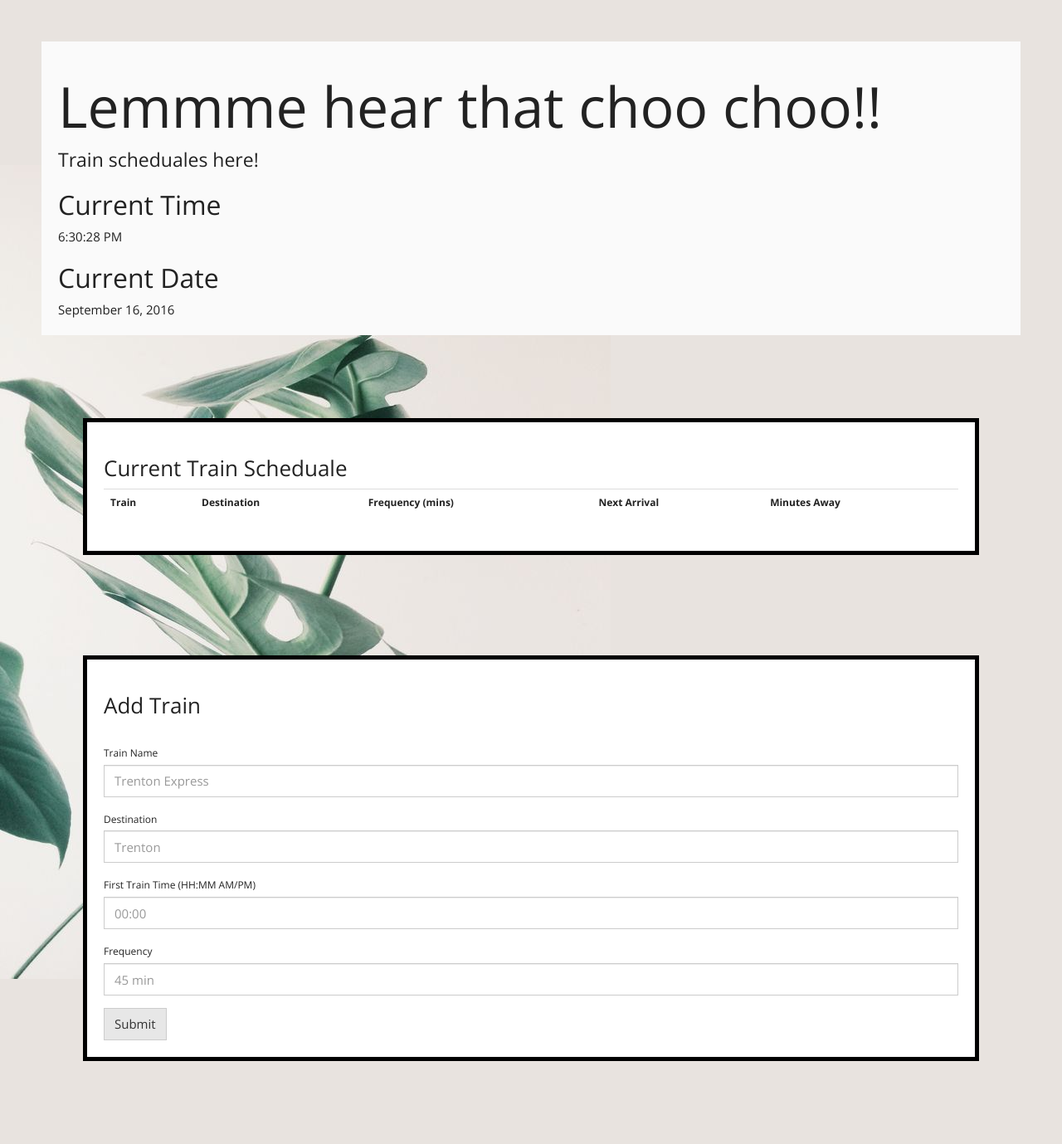
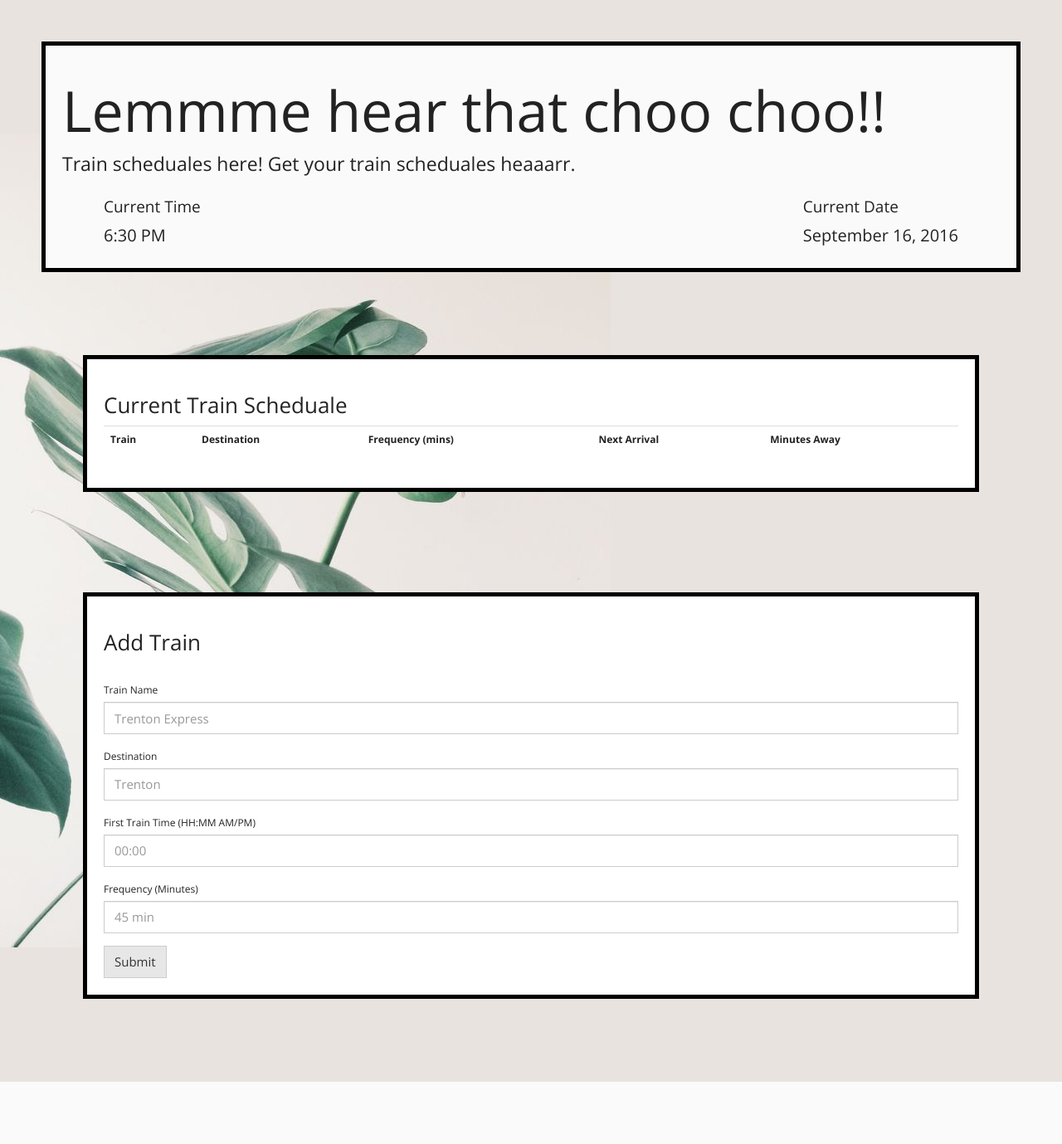
Before and after one commit to An26/TrainScheduale, a PHP site: page /index.html in a window 1280 px wide. Shown: the whole page at 83% size. After the commit the page ends 1304 px from the top, so only its background shows below. Run offline with PHP 8.4, Linux system fonts and the light colour scheme; lists and menus that the app fills with data are empty; some libraries are stand-ins or nearby versions.

Commit message:
finished hw, no bonus yet...

```diff
--- a/assets/css/style.css
+++ b/assets/css/style.css
@@ -9,6 +9,8 @@ body {
 .jumbotron {
 	padding: 20px;
 	margin: 50px;
+	border: 5px solid black;
+
 }
 
 #scheduleDiv {
@@ -30,3 +32,22 @@ body {
 tr #tableHeader {
 	border: none;
 }
+
+#currentTime, #currentDate {
+	font-size: 20px;
+}
+
+#currentTime{
+	float: left;
+	margin-left: 50px;
+}
+
+#currentDate{
+	float: right;
+	margin-right: 50px;
+}
+
+#timeBar {
+	width: 100%;
+	display: inline-block;
+}
--- a/assets/js/app.js
+++ b/assets/js/app.js
@@ -1,12 +1,12 @@
 //showing current date and time on the webpage -- setting up for calculating time
-	var currentTimeView = moment().format('LTS');
+	var currentTimeView = moment().format('LT');
 	var currentDateView = moment().format('LL');
 
 	$('#currentTime').append(currentTimeView);
 	$('#currentDate').append(currentDateView);
 
 
-// Initialize Firebase
+// Initialize firebase
 var config = {
 	apiKey: "AIzaSyBjjNPRDXKAntvJnoE1d7n9qAeTOEc8sbA",
 	authDomain: "train-ing.firebaseapp.com",
@@ -59,34 +59,31 @@ $("#submitTrain").on("click", function() {
 database.ref().on("child_added", function(childSnapshot, prevChildKey){
 	var newTrainName = childSnapshot.val().name;
 	var newDestination = childSnapshot.val().destination;
+
 	var newFrequency = childSnapshot.val().frequency;
 	var newTime = childSnapshot.val().beginTime;
 
 	console.log(childSnapshot.val());
 
+	//Calculating time
+	//var trainFrequency = 15;
+	//var firstTrainTime = "4:30";
+	var firstTrainTimeConverted = moment(newTime, 'hh:mm').subtract(1, 'years');
+	var diffTime = moment().diff(moment(firstTrainTimeConverted), 'minutes');
+	var timeRemainder = diffTime % newFrequency;
+	var timeMinutesUntilTrain = newFrequency - timeRemainder;
+	var nextTrain = moment().add(timeMinutesUntilTrain, "hh:mm");
+
+	console.log('time: ' + newTime);
+	console.log('freq: ' + newFrequency);
+
+	console.log("minute values: " + firstTrainTimeConverted);
+	console.log("current Time: " + currentTimeView);
+	console.log('difference in minutes: ' + diffTime);
+	console.log("time remainder: " + timeRemainder);
+	console.log("minutes til train: " + timeMinutesUntilTrain);
+	console.log("arrival time: " + moment(nextTrain).format('LT'));
 
 
-	$('#trainScheduale	> tbody').append('<tr><td>' + newTrainName + '</td><td>' + newDestination + '</td><td>' + newFrequency + '</td><td>' + timeCalculation.nextTrain + '</td><td>' + timeCalculation.timeMinutesUntilTrain + '</td></tr>');
+	$('#trainScheduale	> tbody').append('<tr><td>' + newTrainName + '</td><td>' + newDestination + '</td><td>' + newFrequency + '</td><td>' + moment(nextTrain).format('LT') + '</td><td>' + timeMinutesUntilTrain + '</td></tr>');
 });
-
-function timeCalculation() {
-
-	//Calculating time left until next train stop
-	var trainFrequency = 15;
-	var firstTrainTime = "4:30";
-	var firstTrainTimeConverted = moment(firstTrainTime, 'hh:mm').subtract(1, 'years');
-	console.log(firstTrainTimeConverted);
-	console.log("current Time: " + currentTimeView);
-
-	var diffTime = moment().diff(moment(firstTrainTimeConverted), 'minutes');
-	console.log('difference in minutes: ' + diffTime);
-
-	var timeRemainder = diffTime % trainFrequency;
-	console.log("time remainder: " + timeRemainder);
-
-	var timeMinutesUntilTrain = trainFrequency - timeRemainder;
-	console.log("minutes til train: " + timeMinutesUntilTrain);
-
-	var nextTrain = moment().add(timeMinutesUntilTrain, "minutes");
-	console.log("arrival time: " + moment(nextTrain).format('LTS'));
-}
--- a/index.html
+++ b/index.html
@@ -12,18 +12,19 @@
 	<!-- local css page -->
 	<link rel="stylesheet" type="text/css" href="assets/css/style.css">
 
-
 </head>
 <body>
 
 <div class="jumbotron">
   <h1>Lemmme hear that choo choo!!</h1>
-  <p>Train scheduales here!</p>
-  <div id=currentTime>
-  	<h2>Current Time</h2>
-  </div>
-  <div id="currentDate">
-  	<h2>Current Date</h2>
+  <p>Train scheduales here! Get your train scheduales heaaarr.</p>
+  <div id="timeBar">
+	  <div id="currentTime">
+	  	<h4>Current Time</h4>
+	  </div>
+	  <div id="currentDate">
+	  	<h4>Current Date</h4>
+	  </div>
   </div>
 
 </div>
@@ -60,7 +61,7 @@
 		<input type="firstTrainTime" class="form-control" id="firstTrainTime" placeholder="00:00">
 	</div>
 	<div class="form-group">
-		<label for="frequency">Frequency</label>
+		<label for="frequency">Frequency (Minutes)</label>
 		<input type="frequency" class="form-control" id="trainFrequency" placeholder="45 min">
 	</div>
 	<button type="submit" class="btn btn-default" id="submitTrain">Submit</button>
```
